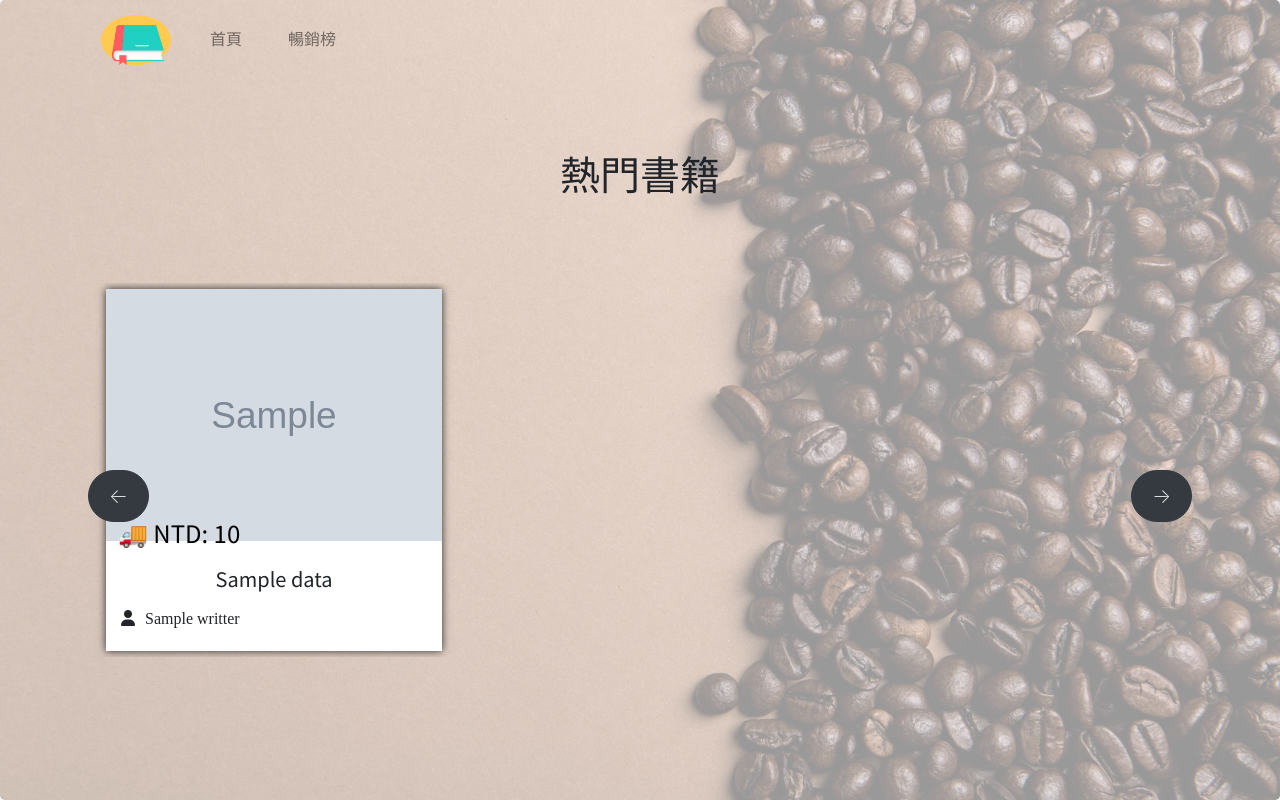
After one commit to cc85nod/Bo-OK-, a Flask app: template templates/hot.html in a window 1280 px wide. The commit adds this page. Run offline with Flask 2, Linux system fonts and the light colour scheme; the template is opened without the code that fills it: most values are stand-ins (such as "Sample title", 1, 10 or a date in 2020); grey boxes marked "Sample" are stand-in pictures; some libraries are stand-ins or nearby versions.

Commit message:
🎨 feat pages

```diff
--- a/app.py
+++ b/app.py
@@ -2,11 +2,15 @@ from flask import Flask
 from flask import render_template
 from flask import url_for
 from flask import request
+from flask import redirect
 from flask_sqlalchemy import SQLAlchemy
+from email.utils import parseaddr
 import packages.DBconfig
+import packages.Emailer
 
 app = Flask(__name__, template_folder='templates')
 mydb = packages.DBconfig.DB()
+myemailer = packages.Emailer.Emailer()
 
 test_hot_datas = [
 	{
@@ -84,28 +88,34 @@ test_datas = [
 	},
 ]
 
-# 首頁
+# 首頁/顯示新書
 @app.route('/')
 def index():
-	# datas = mydb.getBook("鬼滅之刃")
+	# datas = mydb.getNewBook()
 	return render_template('index.html', datas=test_datas)
 
 # 熱門書單
 @app.route('/hot')
 def hot():
-	pass
+	# datas = mydb.getHotBook()
+	return render_template('hot.html', datas=test_datas)
 
 # 訂閱
 @app.route('/register')
 def register():
-	pass
+	email = request.args.get('email', type=str)
+	if parseaddr(email)[1] != '':
+		# mydb.addUser(email)
+		pass
+
+	return render_template('index.html', datas=test_datas)
 
 # 找書
 @app.route('/show')
 def show():
 	# book_name = request.args.get('book_name', type=str)
 	# if book_name is None:
-	# 	return render_template('index.html')
+		# return render_template('index.html')
 
 	# datas = mydb.getBook(book_name)
 
--- a/requirements.txt
+++ b/requirements.txt
@@ -2,3 +2,5 @@ Flask==1.1.2
 Flask-SQLAlchemy==2.4.1
 Jinja2==2.11.2
 beautifulsoup4==4.9.1
+python-dotenv==0.13.0
+python-settings==0.2.1
--- a/static/css/style.css
+++ b/static/css/style.css
@@ -143,7 +143,7 @@ header li {
 
 #latest .inner-text {
 	position: absolute;
-	bottom: 12px;
+	bottom: -15px;
 	left: 12px;
 }
 
@@ -193,11 +193,11 @@ header li {
 	padding: 50px;
 }
 
-#email h3 {
+.email h3 {
 	padding-bottom: 30px;
 }
 
-#email .input-group {
+.email .input-group {
 	margin-bottom: 20px;
 }
 
@@ -263,6 +263,9 @@ footer ul li a {
 	flex-wrap: nowrap;
 	margin: 6px;
 	transform: translateX(0);
+	transition-duration: 0.4s;
+	transition-timing-function: ease-in-out;
+	position: relative;
 }
 
 .menu {
@@ -271,11 +274,27 @@ footer ul li a {
 }
 
 .menu-btn {
-	border-radius: 50%;
+	border-radius: 999px;
 	z-index: 3;
 	position: absolute;
 	text-align: center;
 	top: 50%;
+	font-size: 20px;
+	font-weight: 200;
+}
+
+
+.menu-btn:hover {
+	background-color: #707070;
+	border-color: #707070;
+}
+
+.menu-btn:focus {
+	box-shadow: none;
+}
+
+.menu-btn:active {
+	box-shadow: none;
 }
 
 .menu-btn-left {
--- /dev/null
+++ b/static/js/hot.js
@@ -0,0 +1,52 @@
+
+$(document).ready(function() {
+	$("header").mouseover(function() {
+		$(this).addClass("color_header");
+	});
+
+	$("header").mouseleave(function() {
+		$(this).removeClass("color_header");
+	});
+})
+
+$(function () {
+	$(".jumbotron").css({
+		"background-image": "linear-gradient(rgba(255,255,255,0.6), rgba(255,255,255,0.6)), url('/static/images/coffee.jpg')",
+		"background-size": "cover",
+		"height": "100%",
+		"background-position": "center",
+		"background-repeat": "no-repeat",
+	});
+})
+
+
+$(document).ready(function() {
+	var item_count = $('.menu .col-md-4').length;
+
+	$('.menu-btn-left').click(function() {
+		var carsize = $('.menu .col-md-4').width();
+		var currentT = $('.menu-row').css('transform').split(/[()]/)[1];
+		var posX = currentT.split(',')[4];
+		var left_offset = parseInt(posX) + parseInt(carsize) + 30;
+
+		if (parseInt(posX)*-1 >= 0) {
+			$('.menu-row').css(
+				"transform", "translateX("+left_offset+"px)"
+			);
+		}
+	});
+
+	$('.menu-btn-right').click(function() {
+		var item_count = parseInt($('.menu .col-md-4').length) - 2;
+		var carsize = $('.menu .col-md-4').width();
+		var currentT = $('.menu-row').css('transform').split(/[()]/)[1];
+		var posX = currentT.split(',')[4];
+		var right_offset = parseInt(posX) - parseInt(carsize) - 30;
+
+		if (parseInt(posX)*-1 <= (parseInt(carsize)+30)*(parseInt(item_count)-1)) {
+			$('.menu-row').css(
+				"transform", "translateX("+right_offset+"px)"
+			);
+		}
+	});
+})
--- a/templates/header.html
+++ b/templates/header.html
@@ -1,7 +1,7 @@
 <header class="header">
 	<div class="container">
 		<nav class="navbar navbar-expand-lg navbar-light center_header">
-			<a class="navbar-brand" href="#">
+			<a class="navbar-brand" href="{{ url_for('index') }}">
 				<img id="logo" src="{{ url_for('static', filename='images/icon.png') }}">
 			</a>
 			<button class="navbar-toggler" type="button" data-toggle="collapse" data-target="#navbarSupportedContent" aria-controls="navbarSupportedContent" aria-expanded="false" aria-label="Toggle navigation">
@@ -10,20 +10,12 @@
 			<div class="collapse navbar-collapse header-right" id="navbarSupportedContent">
 				<ul class="navbar-nav mr-auto">
 					<li class="nav-item">
-						<a class="nav-link" href="/">首頁</a>
+						<a class="nav-link" href="{{ url_for('index') }}">首頁</a>
 					</li>
 					<li class="nav-item">
-					<a class="nav-link" href="#">暢銷榜</a>
+					<a class="nav-link" href="{{ url_for('hot') }}">暢銷榜</a>
 					</li>
 					<li class="nav-item dropdown">
-					<a class="nav-link dropdown-toggle" href="#" id="navbarDropdown" role="button" data-toggle="dropdown" aria-haspopup="true" aria-expanded="false">
-						書籍分類
-					</a>
-					<div class="dropdown-menu" aria-labelledby="navbarDropdown">
-						<a class="dropdown-item" href="#">科幻</a>
-						<a class="dropdown-item" href="#">愛情</a>
-						<a class="dropdown-item" href="#">懸疑</a>
-					</div>
 					</li>
 				</ul>
 			</div>
--- /dev/null
+++ b/templates/hot.html
@@ -0,0 +1,51 @@
+<!DOCTYPE html>
+<html lang="en">
+	<head>
+		{% include 'meta.html' %}
+		<link rel="stylesheet" href="{{ url_for('static', filename='css/style.css') }}">
+		<script src="{{ url_for('static', filename='js/functions.js')}}"></script>
+		<script src="{{ url_for('static', filename='js/hot.js') }}"></script>
+	</head>
+	<body id="body-restrict">
+		{% include 'header.html' %}
+		<section id="latest" class="show-background">
+			<div class="jumbotron min-vh-100 text-center d-flex flex-column m-0 justify-content-center">
+				<div class="container show-container">
+					<div class="row">
+						<div class="col-md-12 text-center">
+							<h3>熱門書籍</h3>
+						</div>
+					</div>
+					<div class="menu">
+						<div>
+							<button type="button" class="btn btn-dark menu-btn menu-btn-left">←</button>
+						</div>
+						<div>
+							<button type="button" class="btn btn-dark menu-btn menu-btn-right">→</button>
+						</div>
+						<div class="row menu-row">
+							{% for data in datas %}
+							<div class="col-md-4">
+								<div class="outer">
+									<a href="{{ data.link }}">
+										<div class="upper">
+											<img class="" src="{{ data.img }}">
+											<div class="inner-text">
+												<a href="{{ data.link }}"><h4>🚚 NTD: {{ data.price }}</h4></a>
+											</div>
+										</div>
+										<div class="lower">
+											<h3>{{ data.name }}</h3>
+											<span><i class="fas fa-user"></i>{{ data.writter }}</span>
+										</div>
+									</a>
+								</div>
+							</div>
+							{% endfor %}
+						</div>
+					</div>
+				</div>
+			</div>
+		</section>
+	</body>
+</html>
--- /dev/null
+++ b/templates/meta.html
@@ -0,0 +1,13 @@
+<meta charset="utf-8">
+<meta name="viewport" content="width=device-width, initial-scale=1, shrink-to-fit=no">
+<title>Bo OK!</title>
+
+<link rel="stylesheet" href="https://fonts.googleapis.com/css2?family=Noto+Serif+TC:wght@600&family=Noto+Sans+TC&display=swap">
+<script src="{{ url_for('static', filename='js/jquery-3.5.1.min.js')}}"></script>
+
+<link rel="shortcut icon" href="{{ url_for('static', filename='images/icon.png') }}">
+<link rel="stylesheet" href="{{ url_for('static', filename='css/bootstrap.min.css') }}">
+<link rel="stylesheet" href="{{ url_for('static', filename='css/font-awesome.min.css') }}">
+<script src="https://cdnjs.cloudflare.com/ajax/libs/popper.js/1.14.6/umd/popper.min.js" integrity="sha384-wHAiFfRlMFy6i5SRaxvfOCifBUQy1xHdJ/yoi7FRNXMRBu5WHdZYu1hA6ZOblgut" crossorigin="anonymous"></script>
+<script src="https://kit.fontawesome.com/56eb0c9dae.js" crossorigin="anonymous"></script>
+<script src="{{ url_for('static', filename='js/bootstrap.min.js') }}"></script>
```
Also changed, not shown: packages/DBconfig.py (+5 -10 lines), packages/Emailer.py (added, +23 -0 lines), packages/settings.py (added, +8 -0 lines), static/js/index.js (+58 -19 lines), static/js/show.js (+11 -1 lines), templates/index.html (+10 -25 lines), templates/show.html (+2 -16 lines), static/images/snow.jpg (added), 1 other file.
